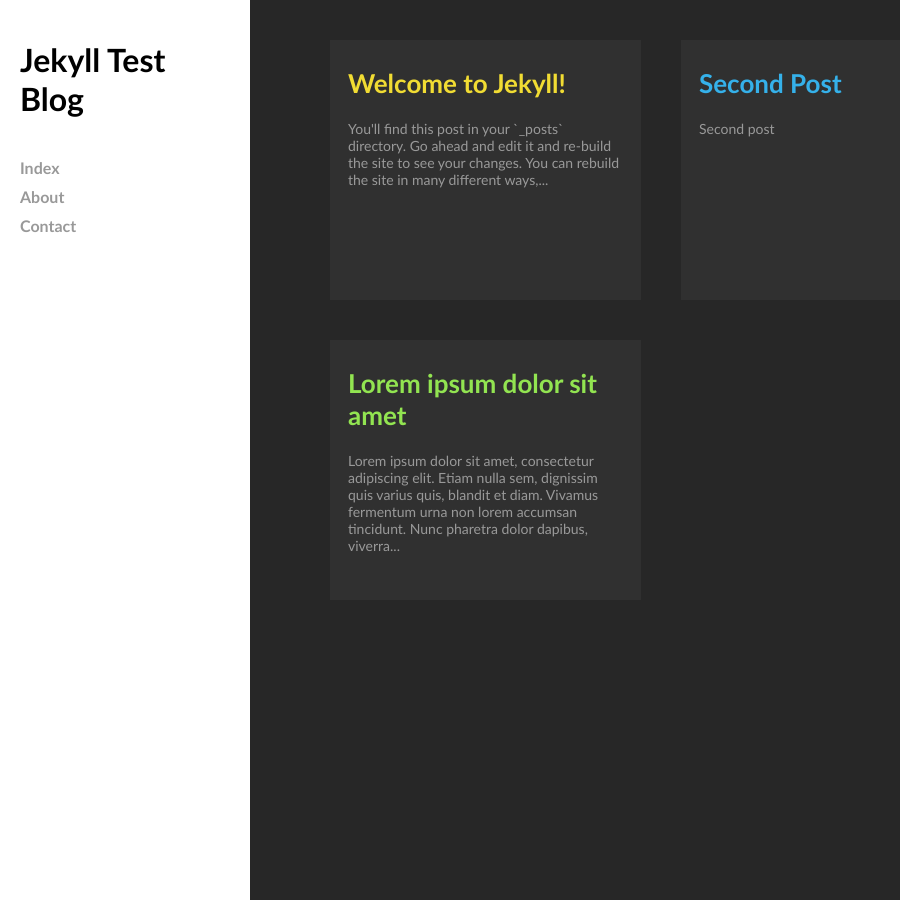
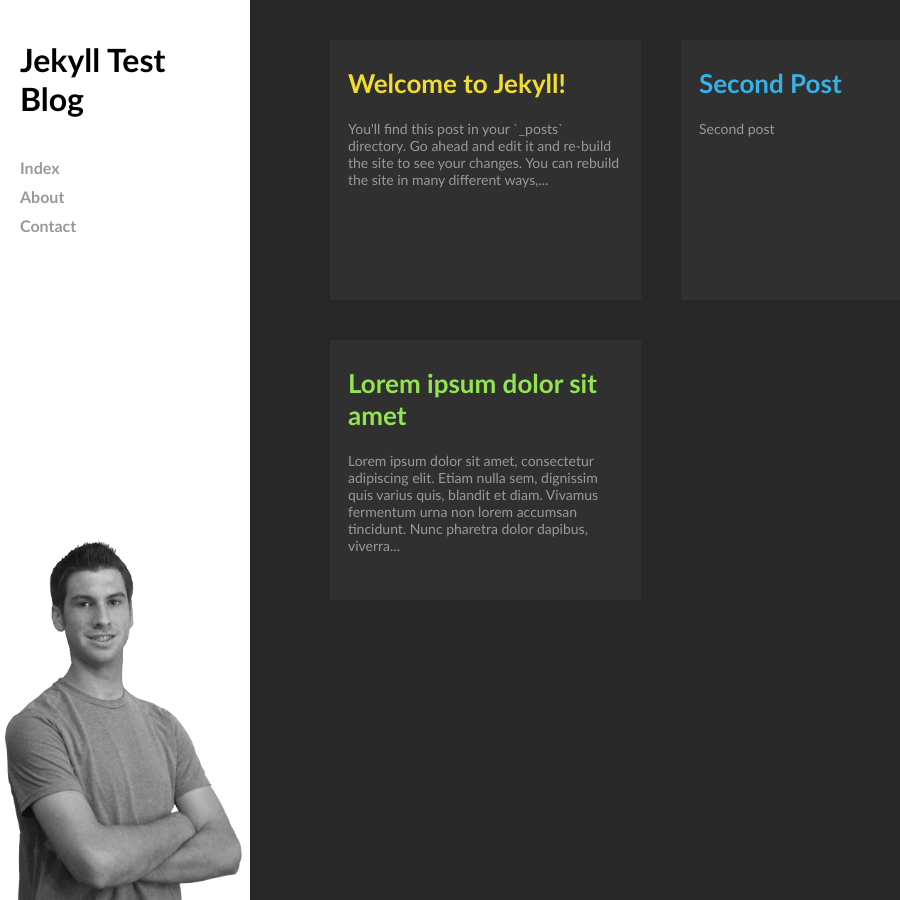
Before and after one commit to nhawkins10/productivity-blog, a Jekyll site: the page built from index.html, in a window 1280 px wide. Shown: the whole page, without its empty margins (0-900 px from the left). Built offline with Jekyll 4.4.1, drawn with Linux system fonts in a browser that asks for light colours.

Commit message:
adding media queries to main page

```diff
--- a/css/main.css
+++ b/css/main.css
@@ -3,6 +3,7 @@
 	font-family: "Trebuchet MS", Helvetica, sans-serif;
 }
 
+@media (min-width: 970px) {
 	.sidebar {
 		width: 250px;
 		height: 100%;
@@ -52,7 +53,61 @@
 		background: #272727;
 		overflow-y: auto;
 	}
+}
 
+@media (max-width: 970px) {
+.sidebar {
+		width: 100%;
+		height: 150px;
+		position: fixed;
+	}
+
+	.profile-image {
+		display: none;
+	}
+
+	.title {
+		margin: 40px 20px 10px 20px;
+		font-size: 2em;
+		font-weight: bold;
+	}
+
+	.main-nav {
+		margin: 0 20px 0;
+		padding: 0px;
+		list-style-type: none;
+	}
+
+	.main-nav li {
+		margin: 10px 20px 10px 0px;
+		float: left;
+	}
+
+	.nav-link {
+		font-size: 16px;
+		color: #999;
+		text-decoration: none;
+		font-weight: bold;
+		transition: all .5s;
+		-webkit-transition: all .5s;
+	}
+
+	.nav-link:hover {
+		color: #272727;
+	}
+
+	.content {
+		position: fixed;
+		left: 0px;
+		top: 150px;
+		width: 100%;
+		height: calc(100% - 150px);
+		background: #272727;
+		overflow-y: auto;
+	}
+}
+
+@media (min-width: 1050px) {
 	.post-list {
 		margin: 0px;
 		padding: 40px;
@@ -86,6 +141,42 @@
 		left: -18px;
 		transition: width .2s;
 		-webkit-transition: width .2s;
+	}
+}
+
+@media (max-width: 1050px) {
+	.post-list {
+		margin: 0px;
+		padding: 0px;
+		list-style-type: none;
+	}
+
+	.post {
+		width: calc(100% - 36px);
+		height: 150px;
+		background-color: #303030;
+		padding: 10px 18px;
+		font-size: 14px;
+	}
+
+	.post:hover {
+		background-color: #181818;
+		color: white;
+	}
+
+	.post:hover > .post-highlight {
+		height: 170px;
+	}
+
+	.post-highlight {
+		width: 5px;
+		height: 0px;
+		float: left;
+		margin-left: -18px;
+		margin-top: -10px;
+		transition: height 0s;
+		-webkit-transition: height 0s;
+	}
 }
 
 .post-link {
--- a/index.html
+++ b/index.html
@@ -9,7 +9,7 @@
 		<li><a class="nav-link" href="{{site.baseurl }}/about">About</a></li>
 		<li><a class="nav-link" href="">Contact</a></li>
 	</ul>
-	<!--<img class="profile-image" src="{{ site.baseurl }}/images/profile.png">-->
+	<img class="profile-image" src="{{ site.baseurl }}/images/profile.png">
 </div>
 <div class="content">
 	<ul class="post-list">
```
Lines whose indentation alone changed are shown as unchanged.
